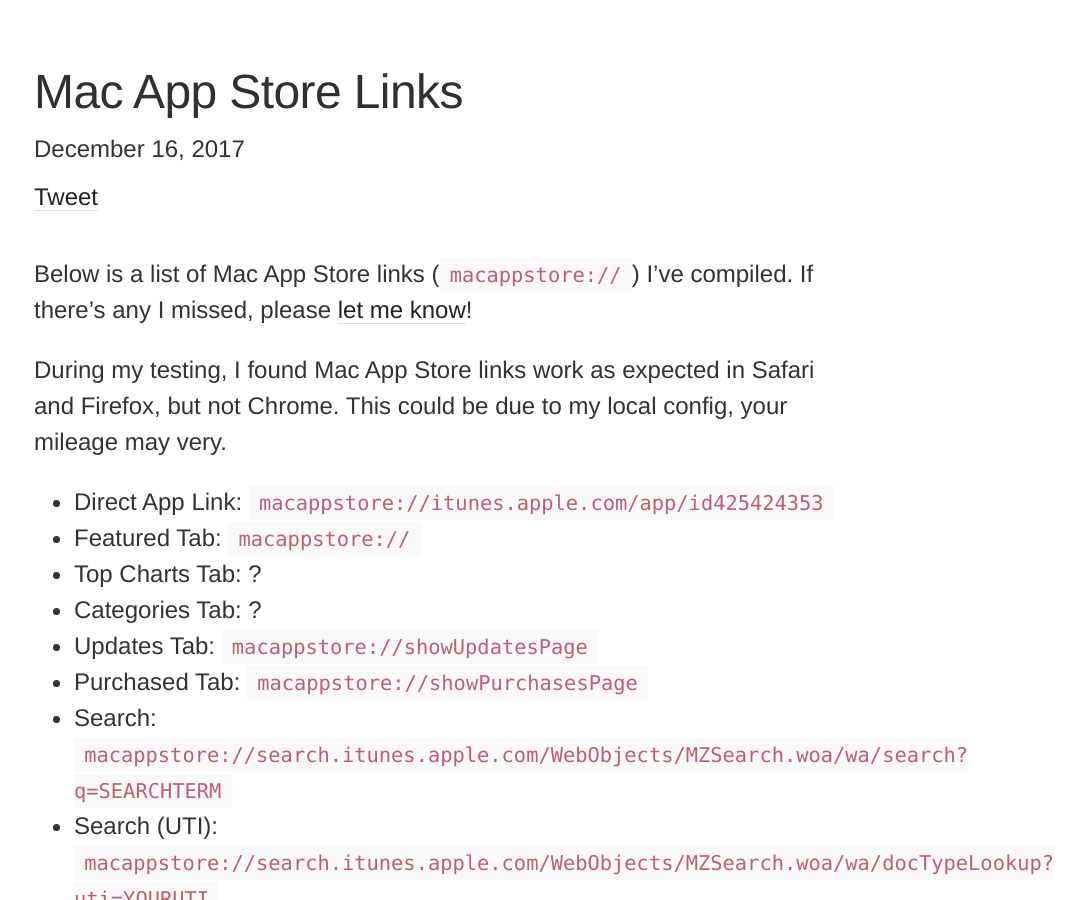
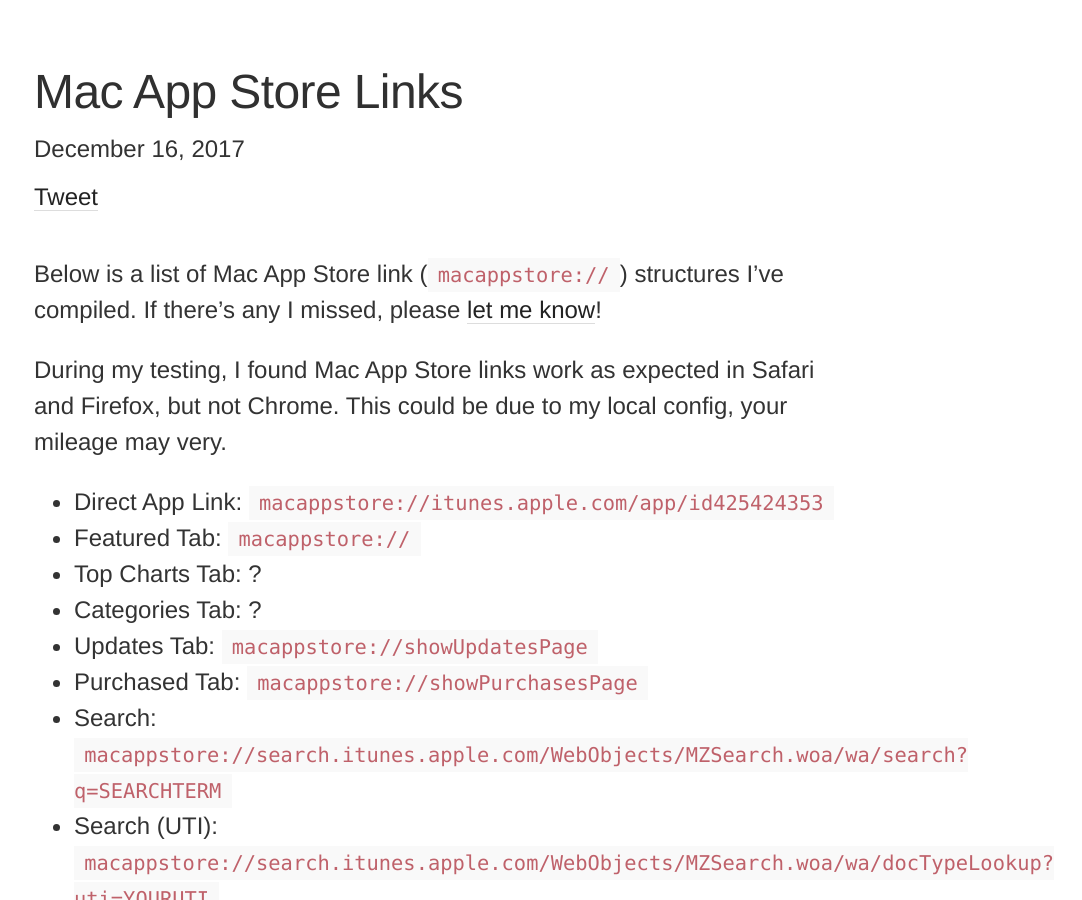
Before and after one commit to joshbuchea/joshbuchea.com, a Jekyll site: the page built from _posts/2017-12-16-mac-app-store-links.md, in a window 1280 px wide and 900 px high, scrolled down 374 px. Shown: the whole window, without its empty margins (198-1280 px from the left). Built offline with Jekyll 4.4.1, drawn with Linux system fonts in a browser that asks for light colours; nearby versions of some CDN libraries; comment, search, counter and statistics services are not loaded.

Commit message:
Add clarifying word "structures" to Mac App Store Links post

```diff
--- a/_posts/2017-12-16-mac-app-store-links.md
+++ b/_posts/2017-12-16-mac-app-store-links.md
@@ -3,7 +3,7 @@
 title: Mac App Store Links
 ---
 
-Below is a list of Mac App Store links (`macappstore://`) I've compiled. If there's any I missed, please [let me know](/contact/)!
+Below is a list of Mac App Store link (`macappstore://`) structures I've compiled. If there's any I missed, please [let me know](/contact/)!
 
 During my testing, I found Mac App Store links work as expected in Safari and Firefox, but not Chrome. This could be due to my local config, your mileage may very.
 
```
